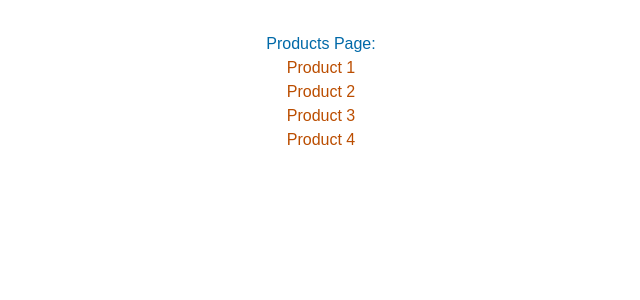
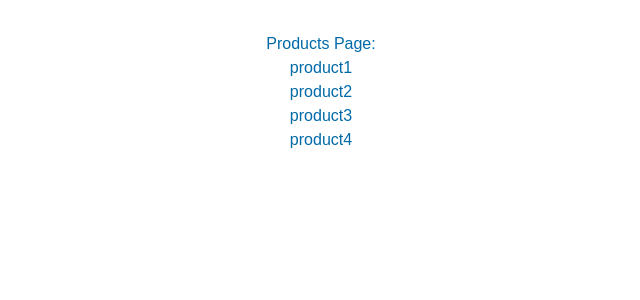
Before and after one commit to Ebrahimim29/PageRouter-NextJs-, a Next.js app: page /products in a window 1280 px wide. Shown: the top 300 px of the page, without its empty margins (319-959 px from the left). Built offline with nearby package versions, Linux system fonts and the light colour scheme.

Commit message:
Dynamic Route in PageRouter

```diff
--- a/pages/index.js
+++ b/pages/index.js
@@ -1,6 +1,6 @@
 export default function Home() {
   return (
-    <div className="animate-bounce text-amber-300 flex justify-center items-center mt-4 text-2xl">
+    <div className="bg-blue-400 animate-bounce text-amber-300 flex justify-center items-center mt-16 text-2xl">
       Hello My Friends
     </div>
   );
--- /dev/null
+++ b/pages/products/[productId]/details.js
@@ -0,0 +1,18 @@
+import { useRouter } from "next/router";
+
+const Details = () => {
+
+    const router = useRouter()
+    const {productId} = router.query
+
+    return(
+        <div className="animate-bounce bg-emerald-400 text-3xl flex items-center justify-center mt-8">
+            Details:
+            <div>
+                {productId}
+            </div>
+        </div>
+    )
+};
+
+export default Details;
--- /dev/null
+++ b/pages/products/[productId]/index.js
@@ -0,0 +1,15 @@
+import { useRouter } from "next/router";
+
+const ProductId = () => {
+
+    const router = useRouter()
+    const {productId} = router.query
+
+    return(
+        <div className="animate-bounce flex items-center justify-center mt-8 text-emerald-800 text-3xl">
+            Product : {productId}
+        </div>
+    )
+};
+
+export default ProductId;
--- a/pages/products/index.js
+++ b/pages/products/index.js
@@ -2,12 +2,10 @@ const Products = () => {
     return(
         <div className="flex flex-col justify-center items-center text-sky-700 mt-8">
             Products Page:
-            <ul className="text-amber-700">
-                <li>Product 1</li>
-                <li>Product 2</li>
-                <li>Product 3</li>
-                <li>Product 4</li>
-            </ul>
+            <div>product1</div>
+            <div>product2</div>
+            <div>product3</div>
+            <div>product4</div>
         </div>
     )
 };
--- a/pages/products/product1.js
+++ /dev/null
@@ -1,9 +0,0 @@
-const Product1 = () => {
-    return(
-        <div className="animate-ping flex justify-center items-center text-red-700 text-4xl mt-4">
-            Product 1 Page
-        </div>
-    )
-};
-
-export default Product1;
```
